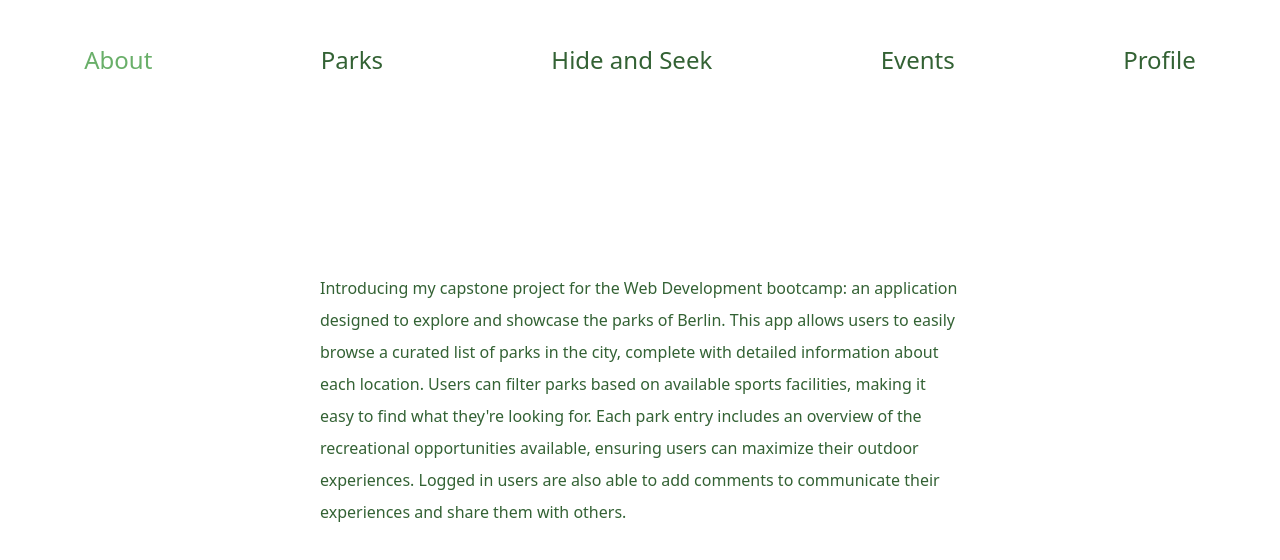
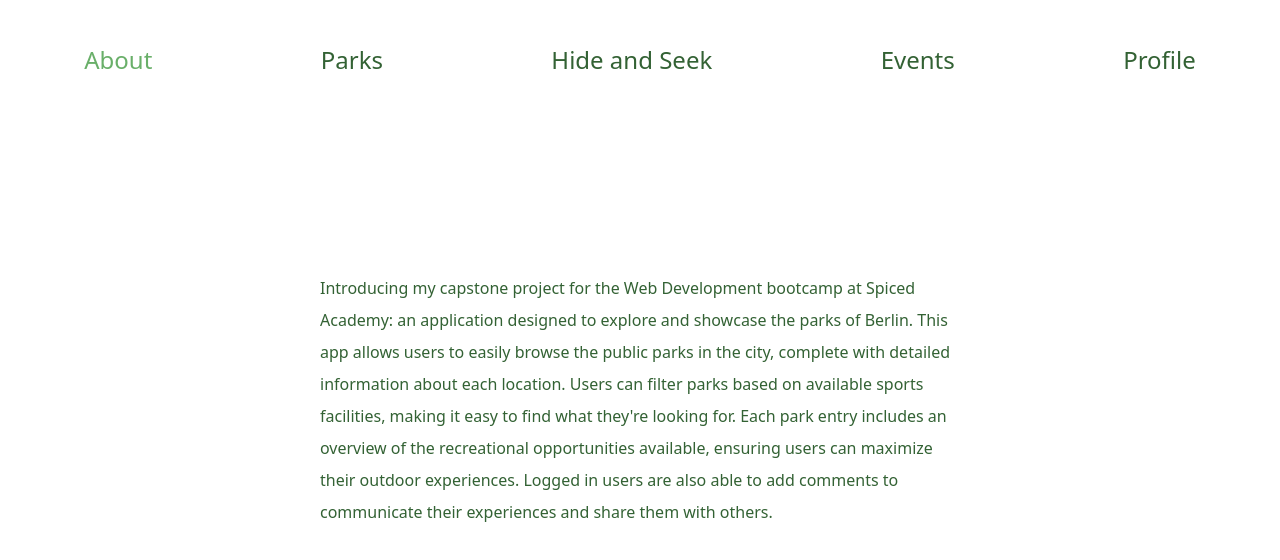
Before and after one commit to adrianricken/hide-and-seek, a Next.js app: page /about in a window 1280 px wide. Shown: the top 560 px of the page. Built offline with nearby package versions, Linux system fonts and the light colour scheme.

Commit message:
edit about page

```diff
--- a/pages/about/index.js
+++ b/pages/about/index.js
@@ -27,15 +27,15 @@ export default function events() {
   return (
     <AboutContainer>
       <About>
-        Introducing my capstone project for the Web Development bootcamp: an
-        application designed to explore and showcase the parks of Berlin. This
-        app allows users to easily browse a curated list of parks in the city,
-        complete with detailed information about each location. Users can filter
-        parks based on available sports facilities, making it easy to find what
-        they&apos;re looking for. Each park entry includes an overview of the
-        recreational opportunities available, ensuring users can maximize their
-        outdoor experiences. Logged in users are also able to add comments to
-        communicate their experiences and share them with others.
+        Introducing my capstone project for the Web Development bootcamp at
+        Spiced Academy: an application designed to explore and showcase the
+        parks of Berlin. This app allows users to easily browse the public parks
+        in the city, complete with detailed information about each location.
+        Users can filter parks based on available sports facilities, making it
+        easy to find what they&apos;re looking for. Each park entry includes an
+        overview of the recreational opportunities available, ensuring users can
+        maximize their outdoor experiences. Logged in users are also able to add
+        comments to communicate their experiences and share them with others.
       </About>
     </AboutContainer>
   );
```
